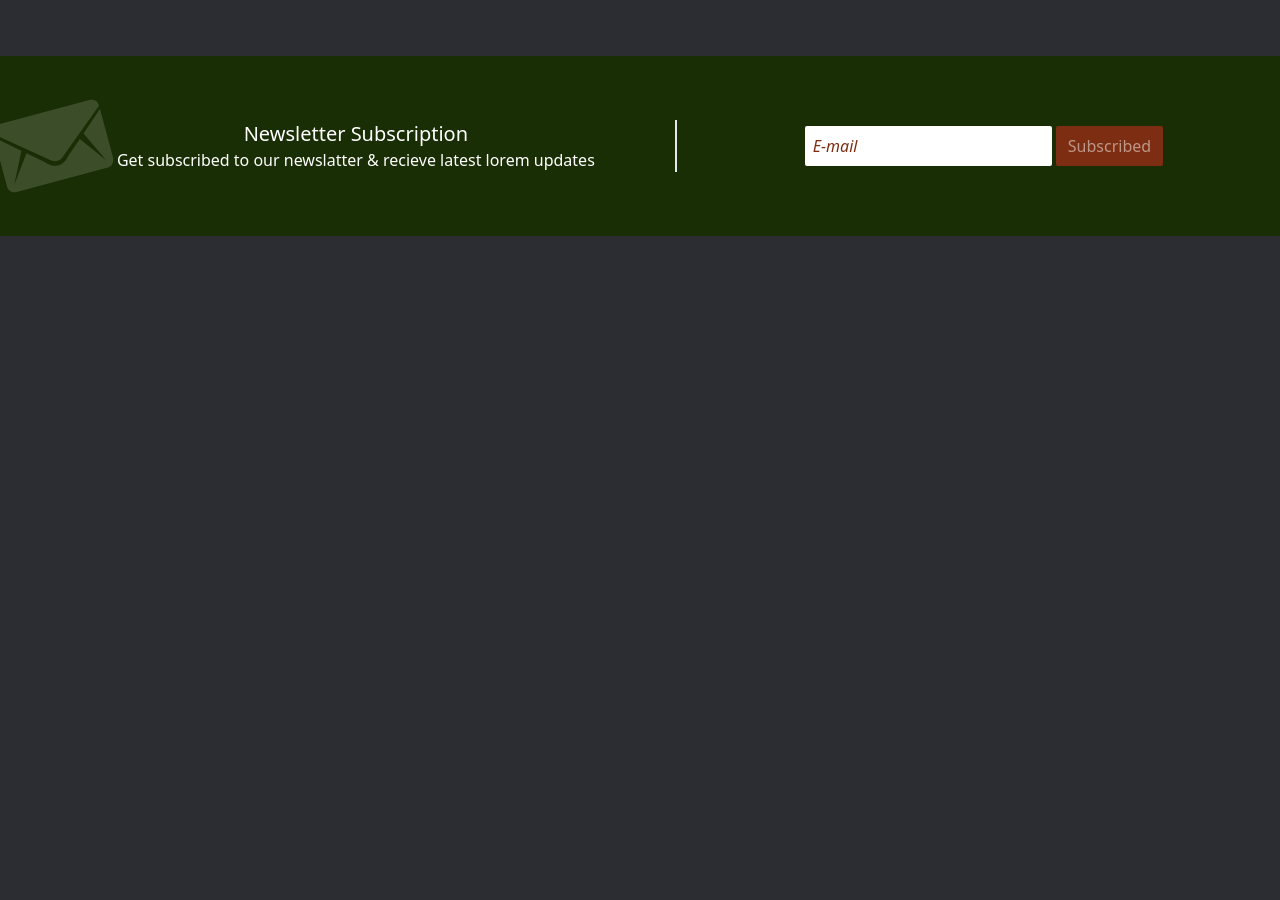
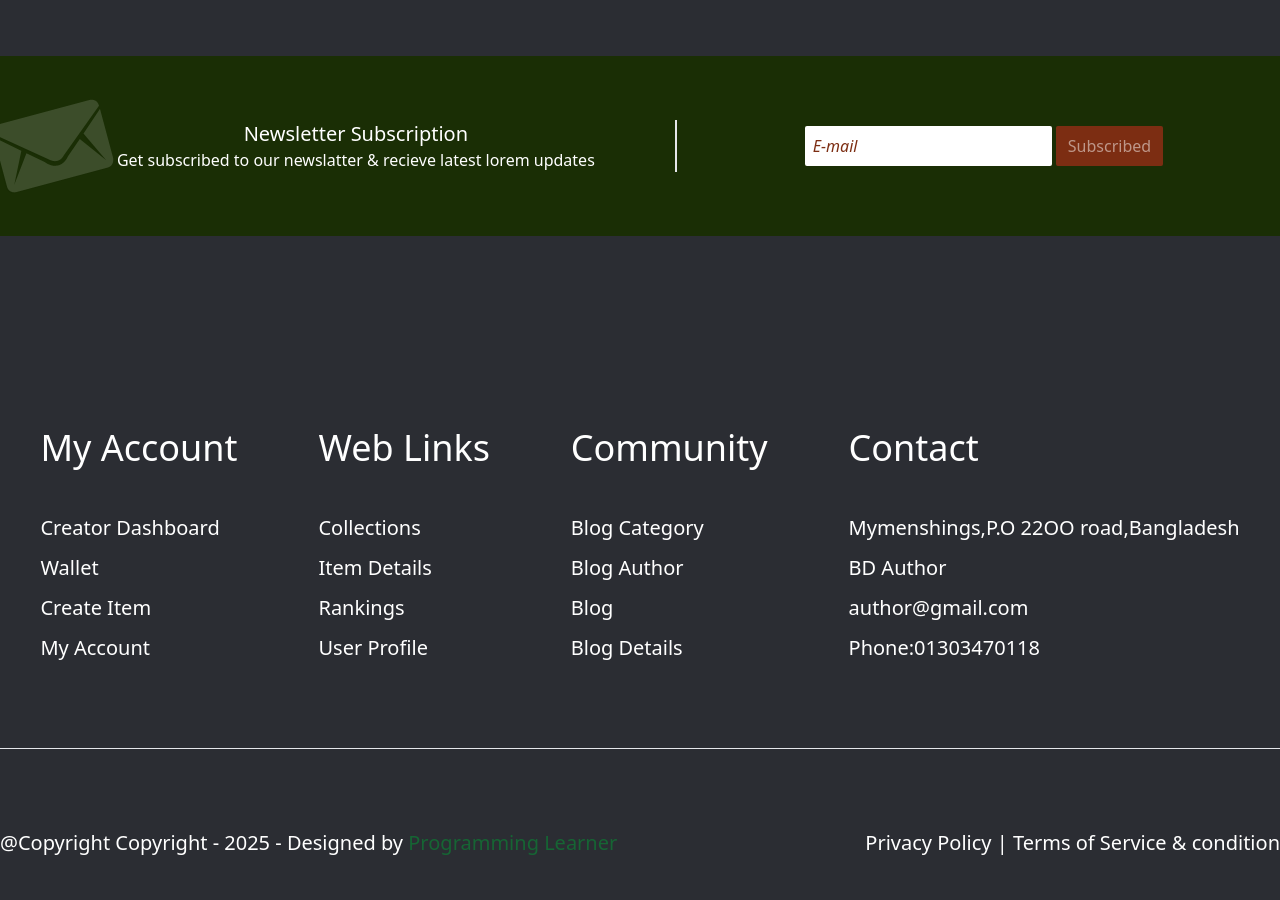
Before and after one commit to Habiba-007/tailwind-project, a website built with Vite: page index.html in a window 1280 px wide. Shown: the part 3473-4373 px from the top of the page. Before the commit the page ends 3773 px from the top, so only its background shows below. Built offline with nearby package versions, Linux system fonts and the light colour scheme.

Commit message:
footer section code create

```diff
--- a/index.html
+++ b/index.html
@@ -56,7 +56,7 @@
     </div>
   </header>
 
-  <!-- THis is the main section->  -->
+  <!-- THis is the main tag section->  -->
   <main class="container mx-auto">
 
     <!-- section-one(1) -->
@@ -158,6 +158,8 @@
       </div>
     </section>
 
+
+
     <!-- section-three(3) form section -->
     <section class="bg-slate-800 py-8 sm:py-14 mb-8">
       <div>
@@ -180,10 +182,13 @@
       </div>
     </section>
 
+
+
     <!-- section-four(4) -->
     <section class="bg-slate-900 p-10 sm:p-14 lg:p-20 my-10 sm:my-16">
       <!-- parent-div  -->
-      <div class="text-white grid md:grid-cols-2 lg:grid-cols-3 gap-8 sm:gap-12 lg:gap-x-16 justify-center items-center">
+      <div
+        class="text-white grid md:grid-cols-2 lg:grid-cols-3 gap-8 sm:gap-12 lg:gap-x-16 justify-center items-center">
 
         <!-- child-div 1 -->
         <div class="border p-5 md:p-8 lg:p-10">
@@ -199,7 +204,8 @@
             <li>Figma Source Files</li>
             <li>Many More Facilites</li>
           </ul>
-          <button class="mt-8 bg-green-800 py-2 px-4 border-2 border-orange-900 rounded hover:bg-green-500 transition hover:-translate-y-1 animate-pulse font-semibold">Purchase</button>
+          <button
+            class="mt-8 bg-green-800 py-2 px-4 border-2 border-orange-900 rounded hover:bg-green-500 transition hover:-translate-y-1 animate-pulse font-semibold">Purchase</button>
         </div>
 
         <!-- child-div 2 -->
@@ -216,7 +222,8 @@
             <li>Figma Source Files</li>
             <li>Many More Facilites</li>
           </ul>
-          <button class= "mt-8 bg-green-800 py-2 px-4 border-2 border-orange-900 rounded hover:bg-green-500 transition hover:-translate-y-1 animate-pulse font-semibold">Purchase</button>
+          <button
+            class="mt-8 bg-green-800 py-2 px-4 border-2 border-orange-900 rounded hover:bg-green-500 transition hover:-translate-y-1 animate-pulse font-semibold">Purchase</button>
         </div>
 
         <!-- child-div 3 -->
@@ -233,14 +240,18 @@
             <li>Figma Source Files</li>
             <li>Many More Facilites</li>
           </ul>
-          <button class="mt-8 bg-green-800 py-2 px-4 border-2 border-orange-900 rounded hover:bg-green-500 hover:-translate-y-1 animate-pulse font-semibold">Purchase</button>
+          <button
+            class="mt-8 bg-green-800 py-2 px-4 border-2 border-orange-900 rounded hover:bg-green-500 hover:-translate-y-1 animate-pulse font-semibold">Purchase</button>
         </div>
 
       </div>
     </section>
 
+
+
     <!-- section-five(5) -->
-     <section style="background-image: url('iamge/subscribe-bg\ \(1\).png');" class="bg-lime-950 my-5 sm:my-10 md:my-16 py-10 sm:py-12 md:py-16 bg-no-repeat bg-left">
+    <section style="background-image: url('iamge/subscribe-bg\ \(1\).png');"
+      class="bg-lime-950 my-5 sm:my-10 md:my-16 py-10 sm:py-12 md:py-16 bg-no-repeat bg-left">
       <!-- parent-div  -->
       <div class="text-white sm:flex justify-center items-center gap-8 sm:gap-12 md:gap-16 lg:gap-32">
         <!-- child-div1  -->
@@ -250,8 +261,10 @@
         </div>
         <!-- child-div-2  -->
         <div class="flex gap-1 justify-center items-center">
-            <input class="border-none px-2 placeholder:text-orange-900 placeholder:italic h-10 rounded-sm" type="E-mail" placeholder="E-mail">
-            <button class="bg-orange-900 px-3 rounded-sm py-2 hover:bg-orange-600 transition hover:translate-x-1"><span class="block animate-pulse">Subscribed</span></button>
+          <input class="border-none px-2 placeholder:text-orange-900 placeholder:italic h-10 rounded-sm" type="E-mail"
+            placeholder="E-mail">
+          <button class="bg-orange-900 px-3 rounded-sm py-2 hover:bg-orange-600 transition hover:translate-x-1"><span
+              class="block animate-pulse">Subscribed</span></button>
         </div>
       </div>
     </section>
@@ -259,7 +272,65 @@
   </main>
 
 
+  <!-- This is the Footer section=> -->
+  <footer class="my-8 sm:my-10 md:my-20 lg:my-28   py-10">
+     <!-- ==container-div ==  -->
+    <div class="container mx-auto text-center sm:text-left">
+      <!-- parent  -->
+      <div class="sm:flex text-white justify-around items-center  ">
+        <!-- child1  -->
+        <div>
+          <h2 class="text-xl sm:text-2xl md:text-3xl lg:text-4xl my-10  underline underline-offset-8 sm:no-underline text-orange-500 sm:text-white">My Account</h2>
+          <ul class="leading-10 text-xl">
+            <li> <a href="#">Creator Dashboard</a></li>
+            <li><a href="#">Wallet</a></li>
+            <li><a href="#">Create Item</a></li>
+            <li><a href="#">My Account</a></li>
+          </ul>
+        </div>
+        <!-- child2  -->
+        <div>
+          <h2 class="text-xl sm:text-2xl md:text-3xl lg:text-4xl my-10  underline underline-offset-8 sm:no-underline text-orange-500 sm:text-white">Web Links</h2>
+          <ul class="leading-10 text-xl">
+            <li> <a href="#">Collections</a></li>
+            <li><a href="#">Item Details</a></li>
+            <li><a href="#">Rankings</a></li>
+            <li><a href="#">User Profile</a></li>
+          </ul>
+        </div>
+        <!-- child3  -->
+        <div>
+          <h2 class="text-xl sm:text-2xl md:text-3xl lg:text-4xl my-10 underline underline-offset-8 sm:no-underline text-orange-500 sm:text-white">Community</h2>
+          <ul class="leading-10 text-xl">
+            <li> <a href="#">Blog Category</a></li>
+            <li><a href="#">Blog Author</a></li>
+            <li><a href="#">Blog</a></li>
+            <li><a href="#">Blog Details</a></li>
+          </ul>
+        </div>
+        <!-- child4  -->
+        <div>
+          <h2 class="text-xl sm:text-2xl md:text-3xl my-10 lg:text-4xl underline underline-offset-8 sm:no-underline text-orange-500 sm:text-white">Contact</h2>
+          <ul class="leading-10 text-xl">
+            <li> <a href="#">Mymenshings,P.O 22OO road,Bangladesh</a></li>
+            <li><a href="#">BD Author</a></li>
+            <li><a href="#">author@gmail.com</a></li>
+            <li><a href="#">Phone:01303470118</a></li>
+          </ul>
+        </div>
+        <!-- child-end  -->
+        <!-- parent-end  -->
+      </div>
 
+      <!-- container-end  -->
+      <hr class="my-20">
+      <div class="sm:flex text-white text-xl  justify-between">
+         <p>@Copyright Copyright - 2025 - Designed by <span class="text-green-800">Programming Learner</span></p>
+         <p>Privacy Policy |  Terms of Service & condition</p>
+      </div>
+    </div>
+
+  </footer>
 
 
 
```
Lines whose indentation alone changed are shown as unchanged.
